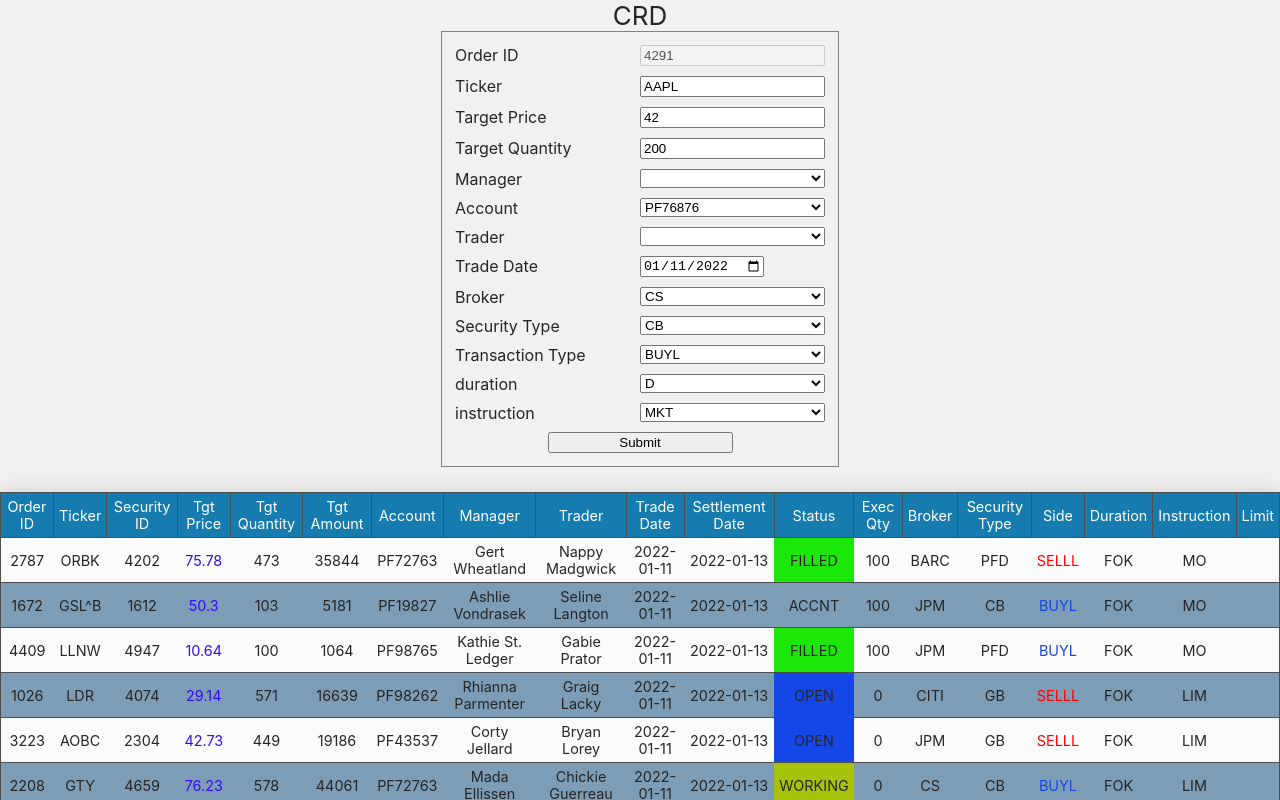
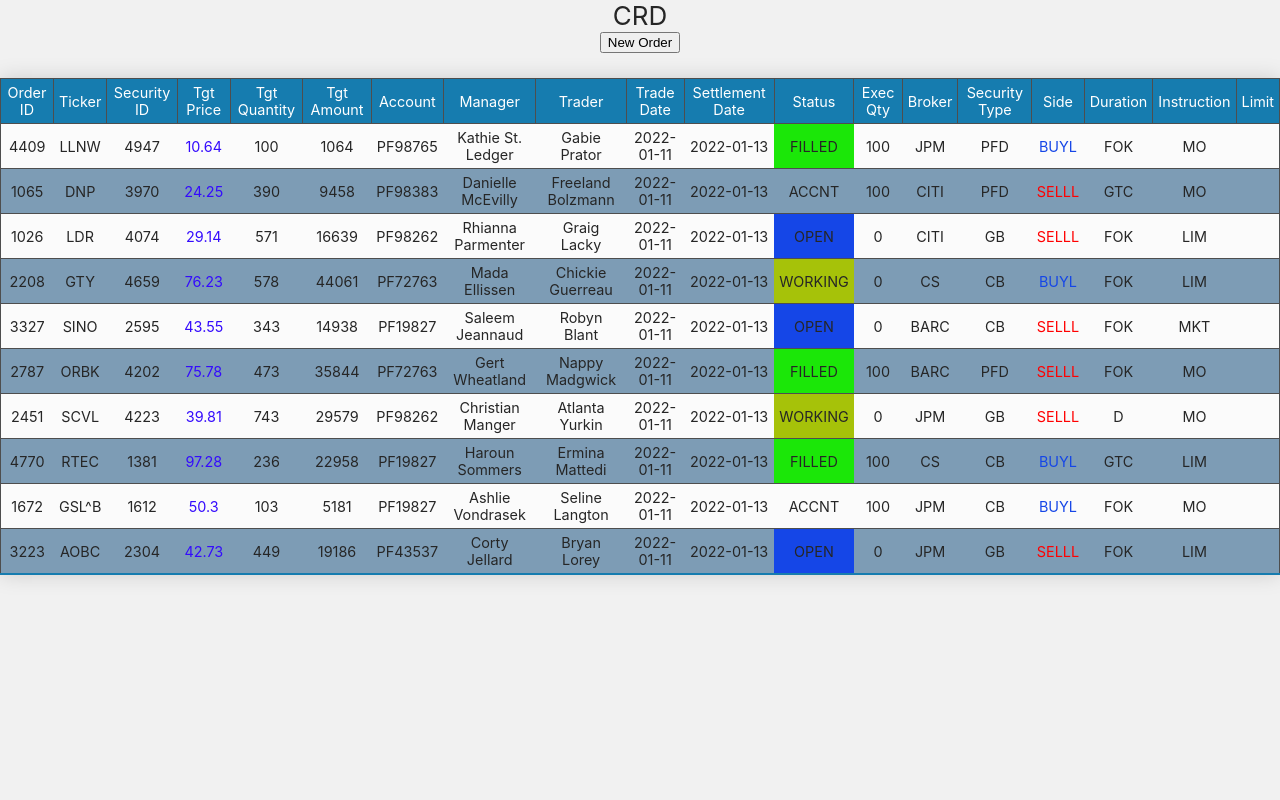
Before and after one commit to reformis/multiple-oms, a React (Create React App) app: page /CRD in a window 1280 px wide. Shown: the top 800 px of the page. Built offline with nearby package versions, Linux system fonts and the light colour scheme.

Commit message:
clean up

```diff
--- a/src/components/Blotter.tsx
+++ b/src/components/Blotter.tsx
@@ -2,24 +2,35 @@ import { Order } from "../types/orders";
 import "../styles.css";
 import { ReactNode, useState } from "react";
 
+
+/**
+ * Full execution:
+ * On the combined blotter :
+ * - execute button
+ *  - toggle to execute multiple
+ *  - the OMS it came from executes and the same time as the combine blotter
+ * - when done can click a done button and will remove the order from the combined blotter but not the other OMS
+ */
 interface Props {
-  // menu?({ order }: { order: Order }): ReactNode;
+  appCSS: string;
+  appName: string;
+  children?: ReactNode;
   menu?: ({ order }: { order: Order }) => ReactNode;
   orders: Array<Order>;
-  appCSS: string;
+  rowClickAction?: Function;
   title: string;
-  appName: string;
-  children?: ReactNode;
+  selectedOrders?: Order[];
 }
 
+
 export default function Blotter(props: Props) {
-  const { orders, appCSS, title, appName } = props;
+  const { orders, appCSS, title, appName, menu, rowClickAction, selectedOrders } = props;
 
   const [currentOrder, setCurrentOrder] = useState<Order>();
 
   return (
     <div className={`${appCSS} App`}>
-      {props.menu && currentOrder && props.menu({ order: currentOrder })}
+      {menu && currentOrder && menu({ order: currentOrder })}
       <header className="App-header">{title}</header>
       {props.children}
       <table>
@@ -50,7 +61,20 @@ export default function Blotter(props: Props) {
         </thead>
         <tbody>
           {orders.map((item) => (
-            <tr key={item.orderId} onClick={() => setCurrentOrder(item)}>
+            <tr
+              key={item.orderId}
+              onClick={() => {
+                // only do the action when there is a rowClickAction
+                rowClickAction && rowClickAction(item);
+              }}
+              onContextMenu={() => {
+                //only send the order if there is a context menu (contextMenu is a right click)
+                menu && setCurrentOrder(item);
+              }}
+              style={{
+                backgroundColor: selectedOrders?.find(({ orderId }) => orderId === item.orderId) && 'red'
+              }}
+            >
               <td>{item.orderId}</td>
               <td>{item.ticker}</td>
               <td>{item.securityId}</td>
@@ -88,18 +112,3 @@ export default function Blotter(props: Props) {
     </div>
   );
 }
-
-/**
- * Full exection:
- * On the combined blotter :
- * - execute button
- *  - toggle to execute multiple
- *  - the OMS it came from executes and the same time as the combine blotter
- * - when done can click a done button and will remove the order from the combined blotter but not the other OMS
- */
-
-/**
- * notifications:
- * - order arrives into combined suggesters
- * - something is greater or less than the limit
- */
--- /dev/null
+++ b/src/components/NewOrderButton.tsx
@@ -0,0 +1,5 @@
+import React from "react";
+
+export default function NewOrderButton({ showForm }: { showForm: () => void }) {
+  return <button onClick={showForm}>New Order</button>;
+}
--- /dev/null
+++ b/src/components/OMS.tsx
@@ -0,0 +1,52 @@
+import { useState } from "react";
+import Blotter from "../components/Blotter";
+import ContextMenu from "../components/ContextMenu";
+import Menu from "../components/Menu";
+import NewOrderButton from "../components/NewOrderButton";
+import { OrderForm } from "../components/OrderForm";
+import useOrders from "../hooks/useOrders";
+import data from "../mock-data/data2.json";
+import { Order } from "../types/orders";
+import { shuffle } from "../utils";
+
+interface Props {
+  appCSS: string;
+  appName: string;
+  title: string;
+}
+
+export default function OMS(props: Props) {
+  const { appName, appCSS, title } = props;
+  const { orders, addOrder } = useOrders({
+    defaultValue: shuffle(data) as Order[],
+    appName,
+  });
+
+  const [orderFormIsVisible, setOrderFormIsVisible] = useState(false);
+
+  return (
+    <>
+      <Blotter
+        appCSS={appCSS}
+        appName={appName}
+        orders={orders as Order[]}
+        title={title}
+        menu={(props) => (
+          <ContextMenu>
+            <Menu {...props} />
+          </ContextMenu>
+        )}
+      >
+        {!orderFormIsVisible ? (
+          <NewOrderButton showForm={() => setOrderFormIsVisible(true)} />
+        ) : (
+          <OrderForm
+            addOrder={addOrder}
+            appName={appName}
+            hideForm={() => setOrderFormIsVisible(false)}
+          />
+        )}
+      </Blotter>
+    </>
+  );
+}
--- a/src/components/OrderForm.tsx
+++ b/src/components/OrderForm.tsx
@@ -3,7 +3,7 @@ import { Formik, Form, Field, ErrorMessage } from "formik";
 import * as Yup from "yup";
 import { getRandomIntInclusive } from "../utils";
 
-const SignupSchema = Yup.object().shape({
+const SignUpSchema = Yup.object().shape({
   orderId: Yup.string().required("Required"),
   ticker: Yup.string().required("Required"),
   targetPrice: Yup.string().required("Required"),
@@ -86,20 +86,30 @@ const SelectField = ({
   </div>
 );
 
+const CloseButton = ({ hideForm }: { hideForm: () => void }) => (
+  <button onClick={hideForm}>X</button>
+);
+
+/**
+ * Main Order Form
+ * @param param0
+ * @returns
+ */
 export function OrderForm({
   appName,
   addOrder,
+  hideForm,
 }: {
   appName: string;
   addOrder: Function;
+  hideForm: () => void;
 }) {
   return (
     <div>
       <Formik
         initialValues={initialValues}
-        validationSchema={SignupSchema}
-        onSubmit={(values) => {
-          console.log(values);
+        validationSchema={SignUpSchema}
+        onSubmit={(values, actions) => {
           let date = new Date(values.tradeDate);
           date.setDate(date.getDate() + 2);
           const settlementDate = date.toISOString().split("T")[0];
@@ -117,9 +127,21 @@ export function OrderForm({
           // add the order to state
           addOrder(order);
           console.log(order);
+
+          actions.setSubmitting(false);
+          actions.resetForm({
+            values: {
+              ...initialValues,
+              orderId: getRandomIntInclusive(1000, 5000),
+            },
+            // you can also set the other form states here
+          });
+
+          hideForm();
         }}
       >
         <Form>
+          <CloseButton hideForm={hideForm} />
           <TextInputField
             name="orderId"
             label="Order ID"
--- a/src/hooks/useContextMenu.tsx
+++ b/src/hooks/useContextMenu.tsx
@@ -1,5 +1,5 @@
 import { useCallback, useEffect, useState } from "react";
-
+//TODO: this could be replaced with onContextMenu event
 export const useContextMenu = () => {
   const [xPos, setXPos] = useState("0px");
   const [yPos, setYPos] = useState("0px");
--- a/src/hooks/useOrders.tsx
+++ b/src/hooks/useOrders.tsx
@@ -1,8 +1,7 @@
-import { addContextListener, broadcast } from "@finos/fdc3";
+import { broadcast } from "@finos/fdc3";
 import { useCallback, useEffect } from "react";
 import { useImmerReducer } from "use-immer";
-import { Order, OrderContext } from "../types/orders";
-import { getRandomIntInclusive } from "../utils";
+import { Order } from "../types/orders";
 
 interface Props {
   defaultValue: Order[];
@@ -20,9 +19,10 @@ export default function useOrders(props: Props) {
 
       case "fill":
         //From the order get a placement remove it from the placements array and move it to the fills array
-        const orderFillIndex = draft.findIndex(
-          (order) => order.orderId === action.orderId
-        );
+        // const orderFillIndex = draft.findIndex(
+        //   (order) => order.orderId === action.orderId
+        // );
+
         break;
       default:
         console.warn("no action taken - order reducer");
--- a/src/routes/BBAIM.tsx
+++ b/src/routes/BBAIM.tsx
@@ -1,18 +1,5 @@
-import data from '../mock-data/data2.json'
-
-import Blotter from '../components/Blotter';
-import { Order } from '../types/orders';
-import useOrders from '../hooks/useOrders';
-import { shuffle } from '../utils';
+import OMS from "../components/OMS";
 
 export default function BBAIM() {
-  const appName = "BBAIM"
-
-  const { orders } = useOrders({ defaultValue: shuffle(data) as Order[], appName })
-
-  return (
-    <>
-    <Blotter appName={appName} title="BB AIM" appCSS="bbaim" orders={orders as Order[]} />
-    </>
-  );
+  return <OMS appName="BBAIM" title="BB AIM" appCSS="bbaim" />;
 }
--- a/src/routes/CRD.tsx
+++ b/src/routes/CRD.tsx
@@ -1,36 +1,5 @@
-import data from "../mock-data/data2.json";
-
-import Blotter from "../components/Blotter";
-import { Order } from "../types/orders";
-import useOrders from "../hooks/useOrders";
-import { shuffle } from "../utils";
-import { OrderForm } from "../components/OrderForm";
-import Menu from "../components/Menu";
-import ContextMenu from "../components/ContextMenu";
+import OMS from "../components/OMS";
 
 export default function CRD() {
-  const appName = "CRD";
-
-  const { orders, addOrder } = useOrders({
-    defaultValue: shuffle(data) as Order[],
-    appName,
-  });
-
-  return (
-    <>
-      <Blotter
-        appName={appName}
-        title="CRD"
-        appCSS="crd"
-        orders={orders as Order[]}
-        menu={(props) => (
-          <ContextMenu>
-            <Menu {...props} />
-          </ContextMenu>
-        )}
-      >
-        <OrderForm appName={appName} addOrder={addOrder} />
-      </Blotter>
-    </>
-  );
+  return <OMS appName="CRD" appCSS="crd" title="CRD" />;
 }
--- a/src/routes/Combined.tsx
+++ b/src/routes/Combined.tsx
@@ -1,14 +1,24 @@
-import Blotter from '../components/Blotter';
-import { Order, OrderContext } from '../types/orders';
-import useOrders from '../hooks/useOrders';
-import { useEffect } from 'react';
-import { addContextListener, getOrCreateChannel } from "@finos/fdc3";
+import { addContextListener } from "@finos/fdc3";
 import * as FSBL from "@finsemble/finsemble-core";
+import { useCallback, useEffect } from "react";
+import { useImmer } from "use-immer";
+import Blotter from "../components/Blotter";
+import ContextMenu from "../components/ContextMenu";
+import useOrders from "../hooks/useOrders";
+import { Order, OrderContext } from "../types/orders";
 
-export default function MUREX() {
+/**
+ * notifications:
+ * - order arrives into combined suggesters
+ * - something is greater or less than the limit
+ */
+
+export default function Combined() {
   const appName = "combined";
 
   const { orders, addOrder } = useOrders({ defaultValue: [], appName });
+
+  const [selectedOrders, setSelectedOrders] = useImmer<Order[]>([]);
 
   useEffect(() => {
     const listener = addContextListener(
@@ -70,12 +80,39 @@ export default function MUREX() {
   //   }
   // }, [addOrder])
 
+  const addSelectedOrder = useCallback(
+    (order: Order) => {
+      setSelectedOrders((draft) => {
+        const index = draft.findIndex((o) => o && o.orderId === order.orderId);
+        // we want to have the ability to select and deselect items from the blotter. If the item exists we remove it and if not we add it.
+
+        if (index !== -1) {
+          draft.splice(index, 1);
+        } else {
+          draft.push(order);
+        }
+      });
+    },
+    [setSelectedOrders]
+  );
+
   return (
     <Blotter
+      appCSS="combined"
       appName={appName}
+      orders={orders as Order[]}
+      rowClickAction={addSelectedOrder}
+      selectedOrders={selectedOrders}
       title="Combined"
-      appCSS="combined"
-      orders={orders as Order[]}
+      menu={(props) => (
+        <ContextMenu>
+          <div id="menu">
+            <ul>
+              <li onClick={() => {}}>Execute Order</li>
+            </ul>
+          </div>
+        </ContextMenu>
+      )}
     />
   );
 }
--- a/src/routes/MUREX.tsx
+++ b/src/routes/MUREX.tsx
@@ -1,19 +1,5 @@
-import data from '../mock-data/data2.json'
-
-import Blotter from '../components/Blotter';
-import { Order } from '../types/orders';
-import useOrders from '../hooks/useOrders';
-import { shuffle } from '../utils';
-
+import OMS from "../components/OMS";
 
 export default function MUREX() {
-  const appName = "MUREX"
-
-  const { orders } = useOrders({ defaultValue: shuffle(data) as Order[], appName })
-
-  return (
-    <>
-    <Blotter appName={appName} title="MUREX" appCSS="murex" orders={orders as Order[]} />
-    </>
-  );
+  return <OMS appName="MUREX" title="MUREX" appCSS="murex" />;
 }
```
Also changed, not shown: src/types/orders.d.ts (+12 -12 lines).
